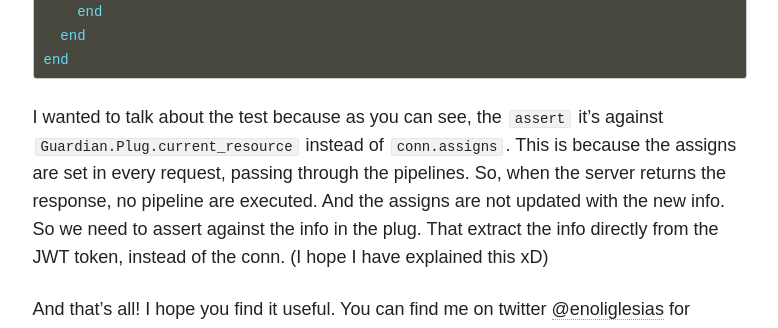
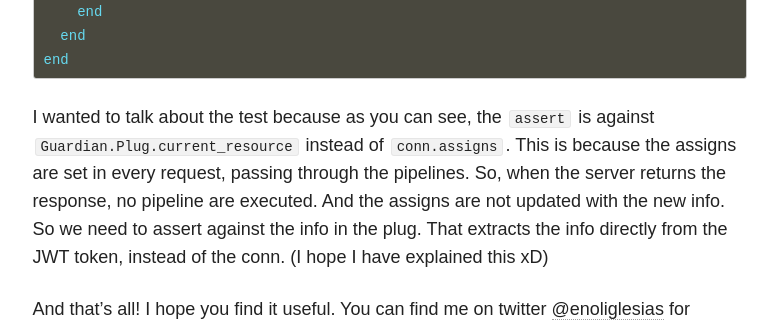
Before and after one commit to enoliglesias/enoliglesias.github.io, a Jekyll site: the page built from _posts/2017-08-13-simple-impersonation-with-guardian.markdown, in a window 1280 px wide and 900 px high, scrolled down 4689 px. Shown: the part 258-586 px from the top of the window, without its empty margins (347-1125 px from the left). Built offline with Jekyll 4.4.1, drawn with Linux system fonts in a browser that asks for light colours; nearby versions of some CDN libraries; comment, search, counter and statistics services are not loaded.

Commit message:
Fix typos

```diff
--- a/_posts/2017-08-13-simple-impersonation-with-guardian.markdown
+++ b/_posts/2017-08-13-simple-impersonation-with-guardian.markdown
@@ -178,6 +178,6 @@ defmodule App.ImpersonateControllerTest do
 end
 ~~~
 
-I wanted to talk about the test because as you can see, the `assert` it's against `Guardian.Plug.current_resource` instead of `conn.assigns`. This is because the assigns are set in every request, passing through the pipelines. So, when the server returns the response, no pipeline are executed. And the assigns are not updated with the new info. So we need to assert against the info in the plug. That extract the info directly from the JWT token, instead of the conn. (I hope I have explained this xD)
+I wanted to talk about the test because as you can see, the `assert` is against `Guardian.Plug.current_resource` instead of `conn.assigns`. This is because the assigns are set in every request, passing through the pipelines. So, when the server returns the response, no pipeline are executed. And the assigns are not updated with the new info. So we need to assert against the info in the plug. That extracts the info directly from the JWT token, instead of the conn. (I hope I have explained this xD)
 
 And that's all! I hope you find it useful. You can find me on twitter [@enoliglesias](https://twitter.com/enoliglesias){:target="_blank"} for whatever you want to ask x)
```
